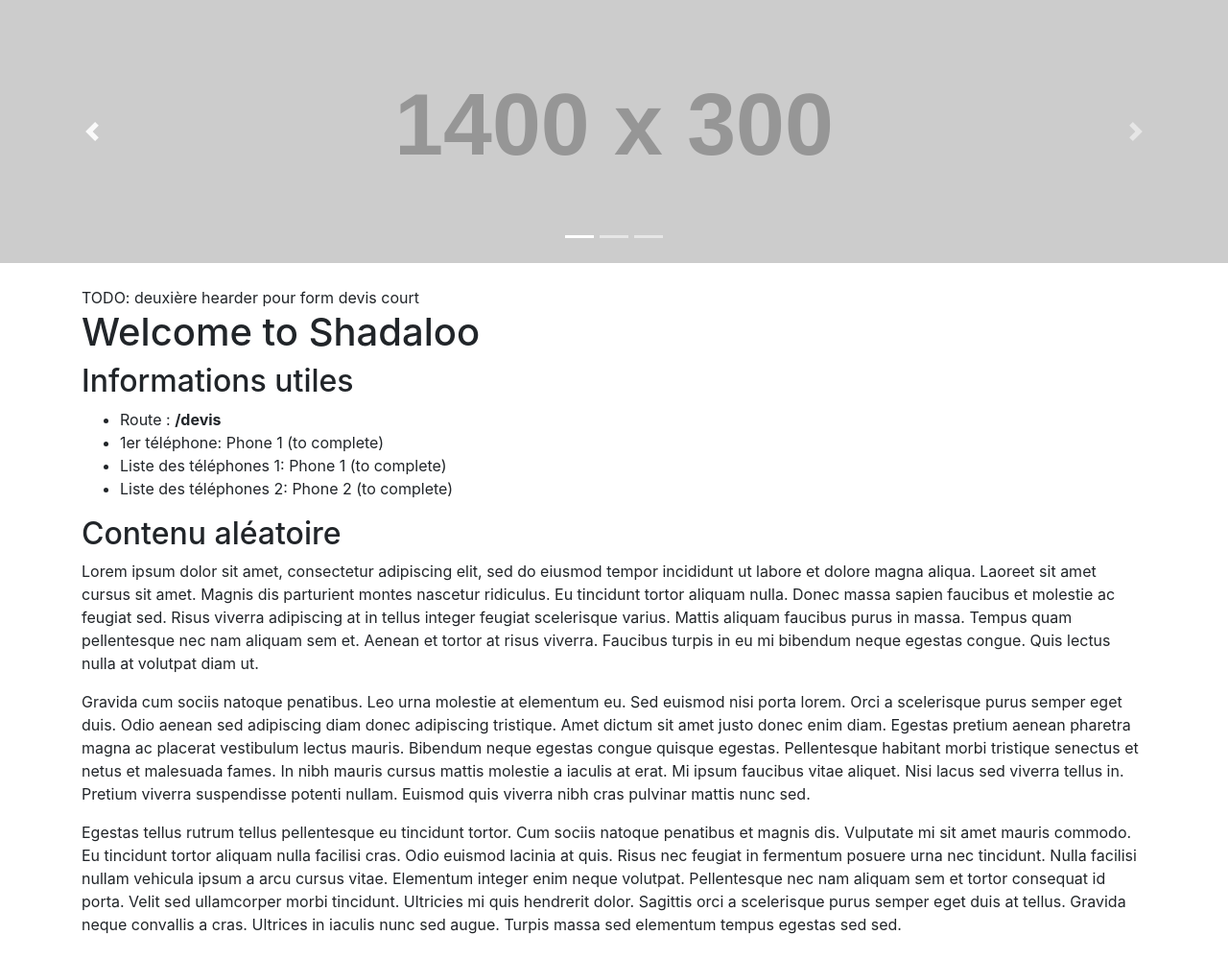
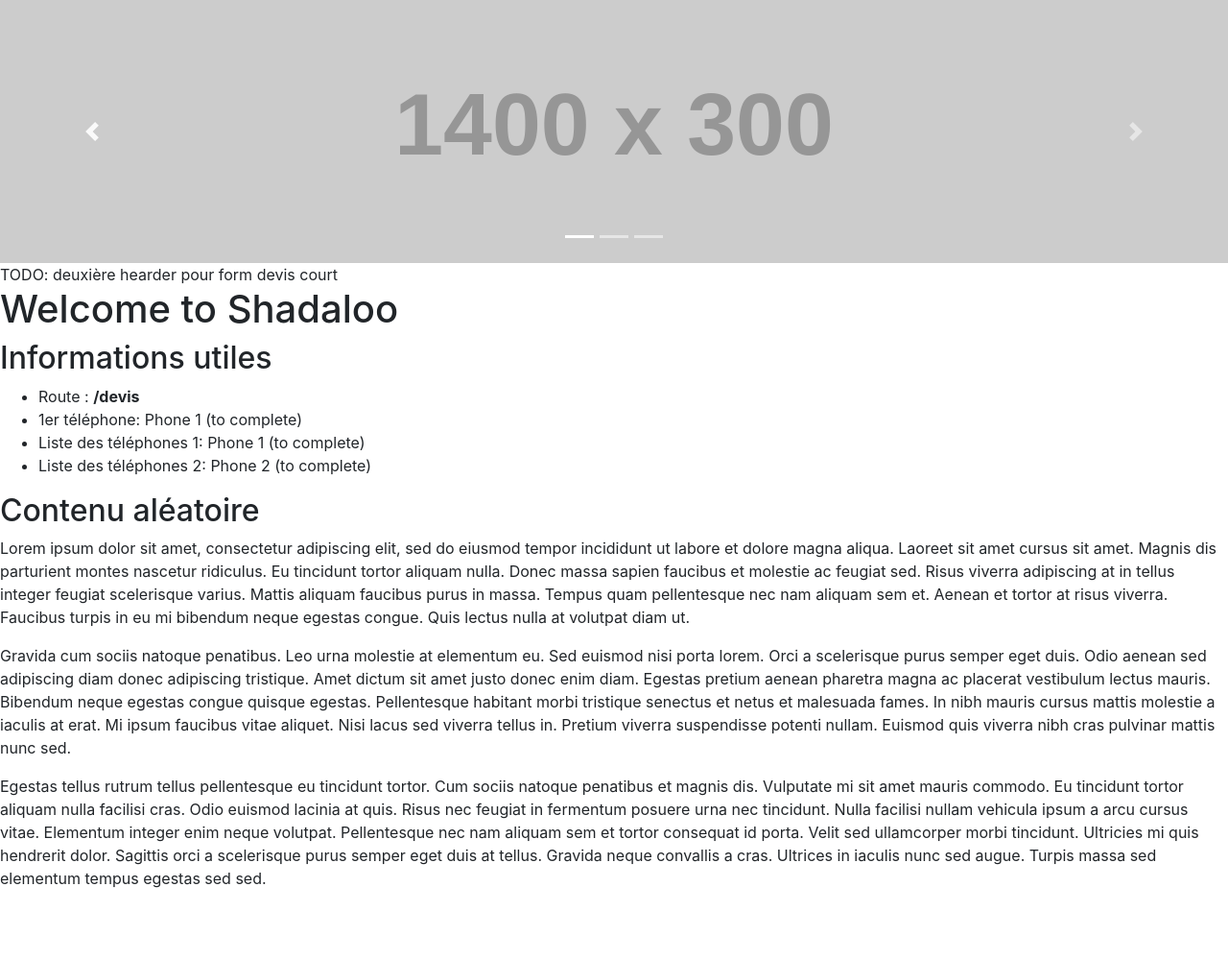
Before and after one commit to ejezie/Ramonage, a Jekyll site: the page built from src/accueil.html, in a window 1280 px wide. Shown: the whole page at 96% size. Built offline with Jekyll 4.4.1, drawn with Linux system fonts in a browser that asks for light colours; after the commit the page ends 943 px from its top, so only the background shows below that.

Commit message:
removing bootstrap

```diff
--- a/src/_layouts/default.html
+++ b/src/_layouts/default.html
@@ -8,7 +8,7 @@
         {% include slider.html %}
     {% endif %}
 
-    <div class="container my-4">
+    <div>
         {{ content }}
     </div>
 
```
